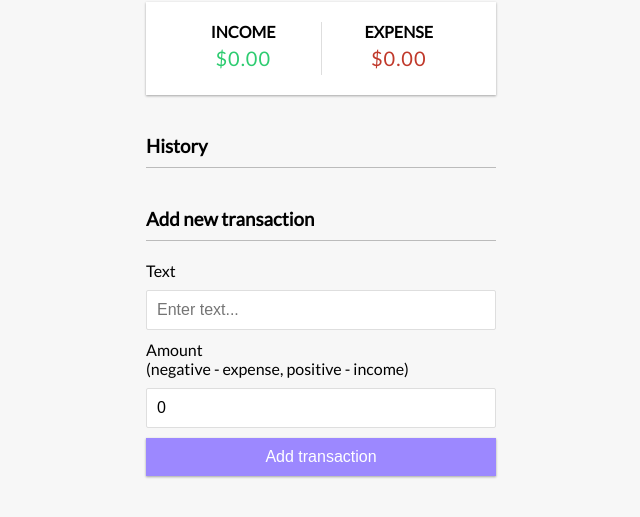
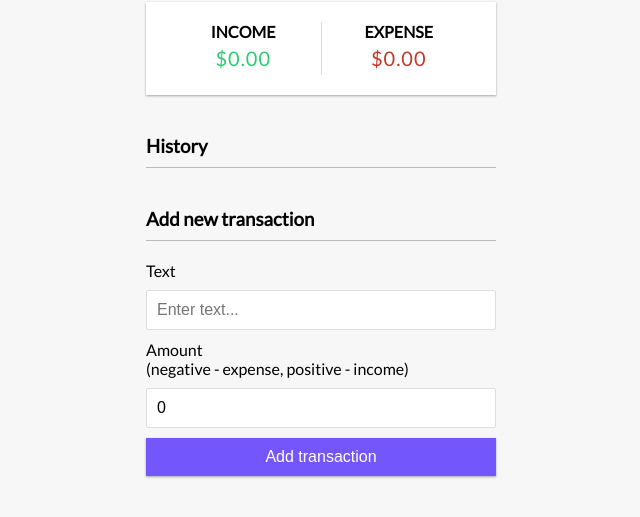
Before and after one commit to 7-baig/Expense-Tracker, a React app: page / in a window 1280 px wide. In both pictures the pointer is over the button "Add transaction". Shown: the part 241-758 px from the top of the page, without its empty margins (319-959 px from the left). Built offline with nearby package versions, Linux system fonts and the light colour scheme.

Commit message:
Update App.css

```diff
--- a/src/components/App.css
+++ b/src/components/App.css
@@ -1,8 +1,5 @@
+/* fonts */
 @import url('https://fonts.googleapis.com/css?family=Lato&display=swap');
-
-:root {
-  --box-shadow: 0 1px 3px rgba(0, 0, 0, 0.12), 0 1px 2px rgba(0, 0, 0, 0.24);
-}
 
 * {
   box-sizing: border-box;
@@ -99,6 +96,9 @@ input[type='number'] {
   padding: 10px;
   width: 100%;
 }
+.btn:hover {
+  background-color: #7357fd;
+}
 
 .btn:focus,
 .delete-btn:focus {
@@ -149,3 +149,7 @@ input[type='number'] {
 .list li:hover .delete-btn {
   opacity: 1;
 }
+
+:root {
+  --box-shadow: 0 1px 3px rgba(0, 0, 0, 0.12), 0 1px 2px rgba(0, 0, 0, 0.24);
+}
```
